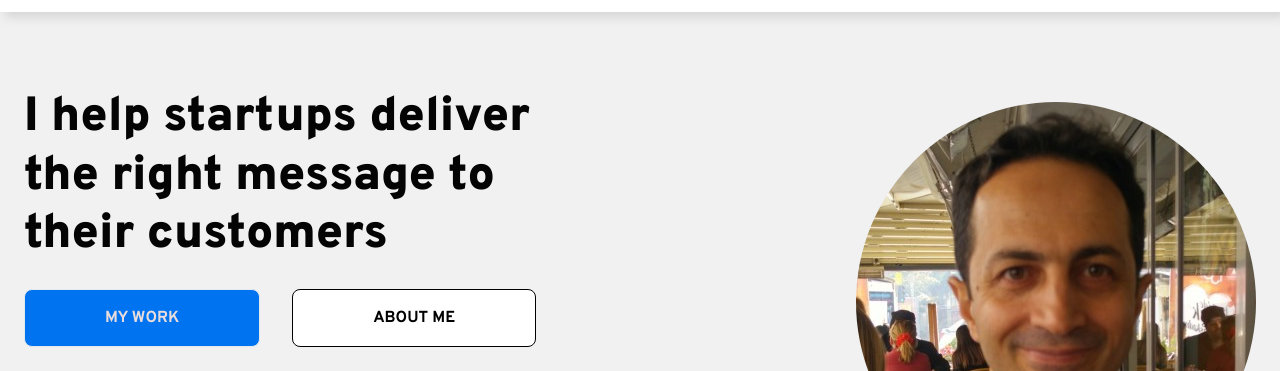
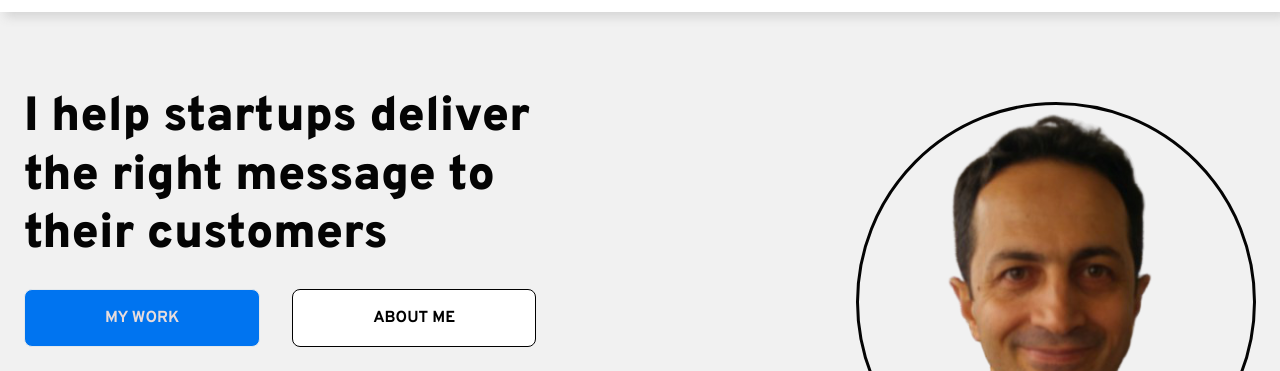
Before and after one commit to hgozutok/portfolio-react, a React app: page / in a window 1280 px wide. Shown: the part 73-444 px from the top of the page. Built offline with nearby package versions, Linux system fonts and the light colour scheme; some packages are replaced by stand-ins of ours; a web font is replaced by a local one.

Commit message:
image edited

```diff
--- a/src/components/component.js
+++ b/src/components/component.js
@@ -70,7 +70,7 @@ const AppComponent = (props) => {
 
 AppComponent.defaultProps = {
   Heading: "I help startups deliver the right message to their customers",
-  image_src: "../assets/hugo.jpg",
+  image_src: "../assets/hugo.png",
   image_alt: "image",
   "cta-btn": "ABOUT ME",
   text: "MY WORK",
--- a/src/components/component.module.css
+++ b/src/components/component.module.css
@@ -67,6 +67,7 @@
   max-height: 400px;
   max-width: 400px;
   object-fit: cover;
+  border: #040404 solid 3px;
   border-radius: var(--dl-radius-radius-round);
 }
 @media (max-width: 991px) {
```
Also changed, not shown: public/assets/hugo.png (added), src/assets/hugo.png (added).
